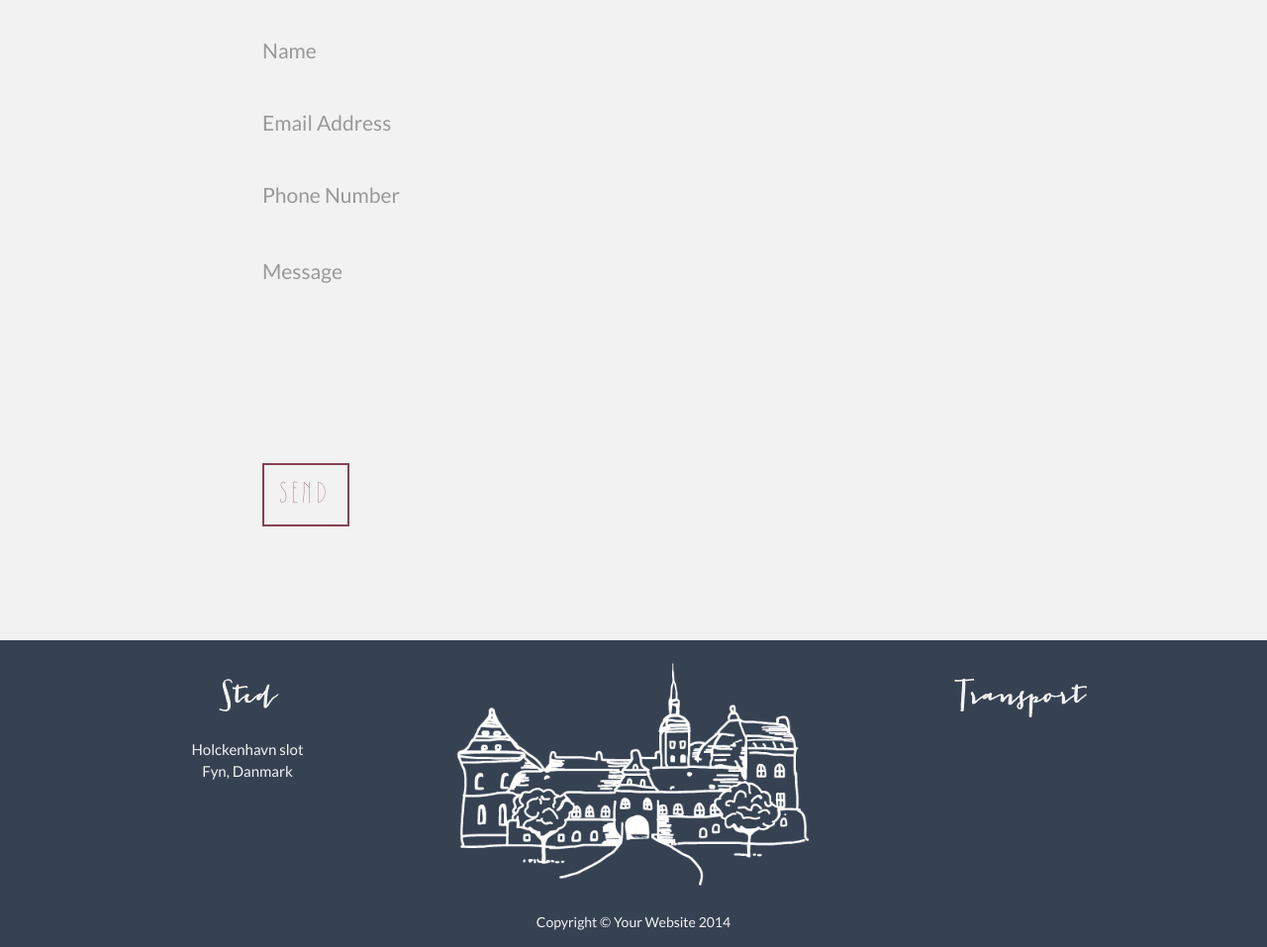
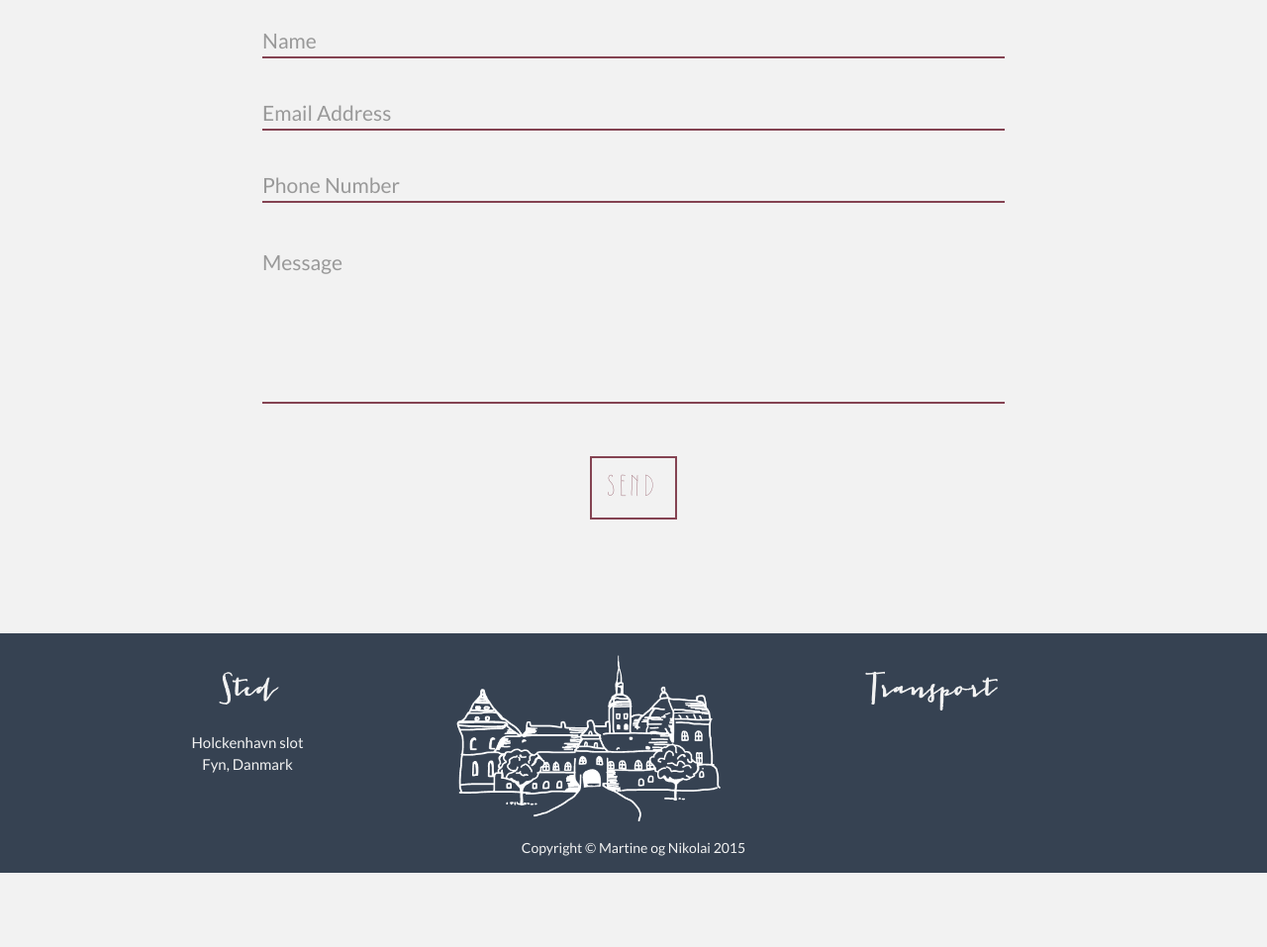
Before and after one commit to rix1/mn-bryllup, a website: page index.html in a window 1280 px wide. Shown: the part 2244-3201 px from the top of the page at 99% size. After the commit the page ends 3126 px from the top, so only its background shows below. Drawn offline with nearby package versions, Linux system fonts and the light colour scheme.

Commit message:
minor changes

```diff
--- a/index.html
+++ b/index.html
@@ -216,7 +216,7 @@
                         <div id="success"></div>
                         <div class="row">
                             <div class="form-group col-xs-12">
-                                <button type="submit" class="btn btn-lg btn-red-outline btn-red">SEND</button>
+                                <button type="submit" class="center-block btn btn-lg btn-red-outline btn-red">SEND</button>
                             </div>
                         </div>
                     </form>
@@ -234,7 +234,7 @@
                         <h3>Sted</h3>
                         <p>Holckenhavn slot<br>Fyn, Danmark
                     </div>
-                    <div class="footer-col col-md-4">
+                    <div class="center-block footer-col col-md-4" style="max-width: 300px; margin: 0 auto">
                         <img class="img-responsive" src="img/holckenhavn.png" alt="">
                     </div>
                     <div class="footer-col col-md-4">
@@ -247,7 +247,7 @@
             <div class="container">
                 <div class="row">
                     <div class="col-lg-12">
-                        Copyright &copy; Your Website 2014
+                        Copyright &copy; Martine og Nikolai 2015
                     </div>
                 </div>
             </div>
--- a/public/css/main.less
+++ b/public/css/main.less
@@ -80,7 +80,7 @@ hr.heart-primary {
     padding: 0;
     max-width: 250px;
     border: 0;
-    border-top: solid 5px;
+    border-top: solid 2px;
     text-align: center;
 }
 
@@ -361,6 +361,7 @@ section.success a.active {
     border-radius: 0;
     font-size: 1.5em;
     background: 0 0;
+    border-bottom: solid 2px @Red;
     box-shadow: none!important;
     resize: none;
 }
```
Also changed, not shown: public/css/main.css.
